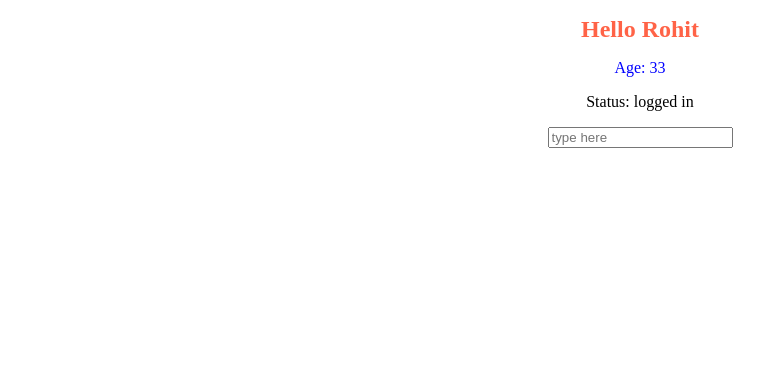
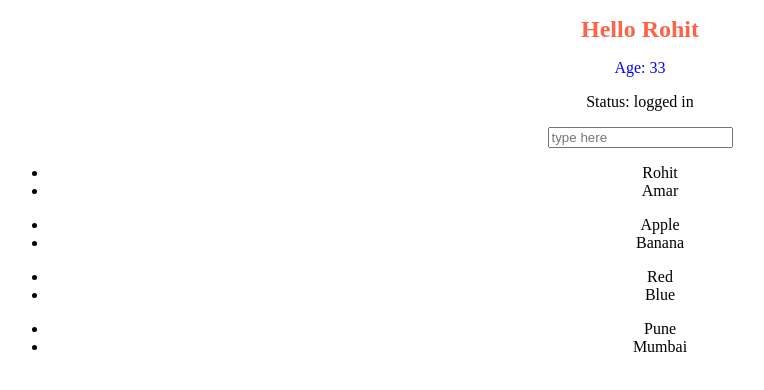
Before and after one commit to rohitware/react-playground, a React app: page / in a window 1280 px wide. Shown: the top 390 px of the page, without its empty margins (0-764 px from the left). Built offline with nearby package versions, Linux system fonts and the light colour scheme; the HTML template or start-up script is replaced by a standard one.

Commit message:
Practiced rendering array data using map in React

```diff
--- a/src/jsx-basic/JSXBasics2.jsx
+++ b/src/jsx-basic/JSXBasics2.jsx
@@ -9,6 +9,15 @@ function JSXBasics2() {
     fontSize: "24px",
     fontWeight: "bold",
   };
+
+  const users = ["Rohit", "Amar"];
+
+  const fruits = ["Apple", "Banana"];
+
+  const colors = ["Red", "Blue"];
+
+  const cities = ["Pune", "Mumbai"];
+
   return (
     <div>
       {/* 1. inline style — object with camelCase  */}
@@ -25,6 +34,29 @@ function JSXBasics2() {
       {/* 4. self closing tags must close */}
       <input type="text" placeholder="type here" />
       <br />
+      <ul>
+        {users.map((user, index) => (
+          <li key={index}>{user}</li>
+        ))}
+      </ul>
+
+      <ul>
+        {fruits.map((fruit, index) => (
+          <li key={index}>{fruit}</li>
+        ))}
+      </ul>
+
+      <ul>
+        {colors.map((color, index) => (
+          <li key={index}>{color}</li>
+        ))}
+      </ul>
+
+      <ul>
+        {cities.map((city, index) => (
+          <li key={index}>{city}</li>
+        ))}
+      </ul>
     </div>
   );
 }
```
